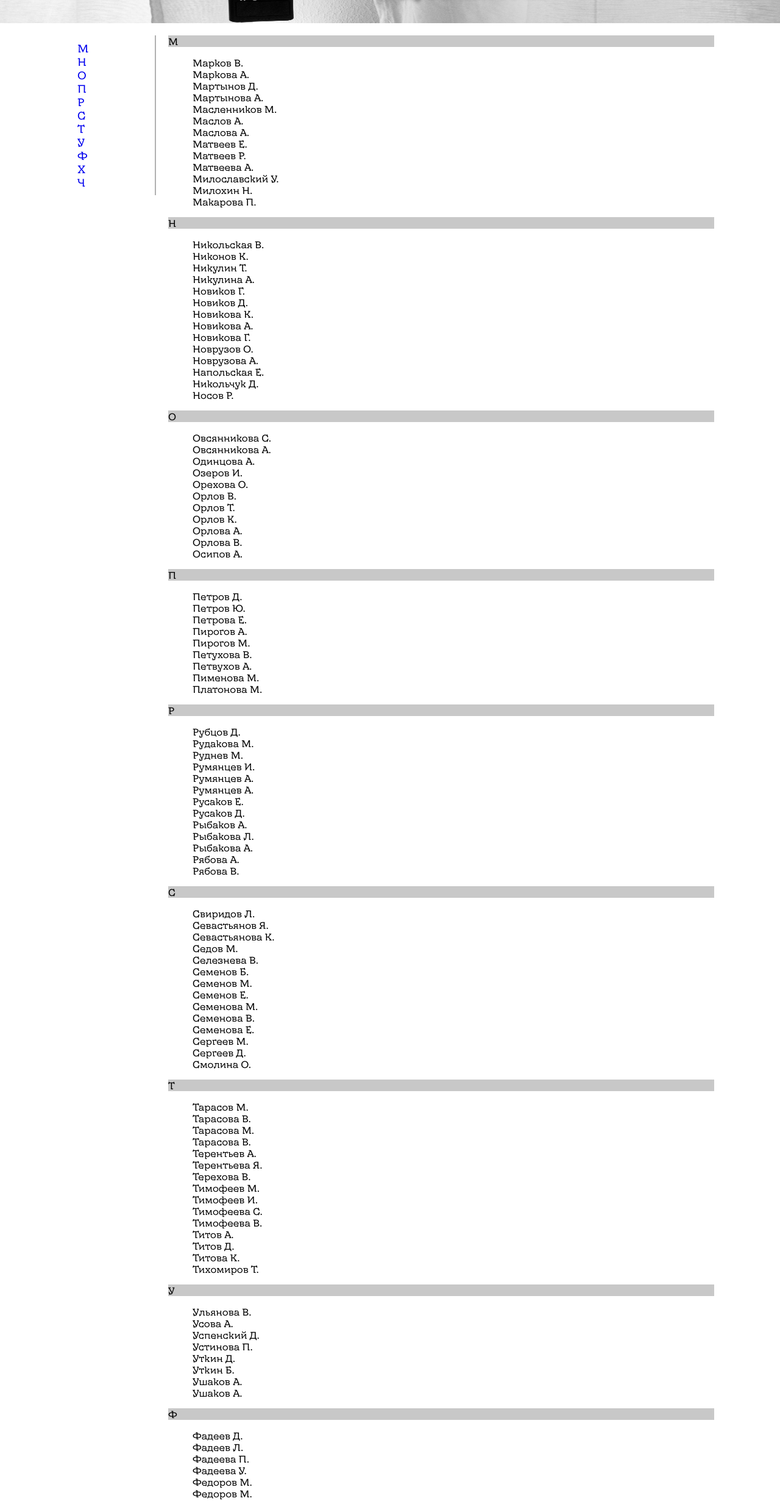
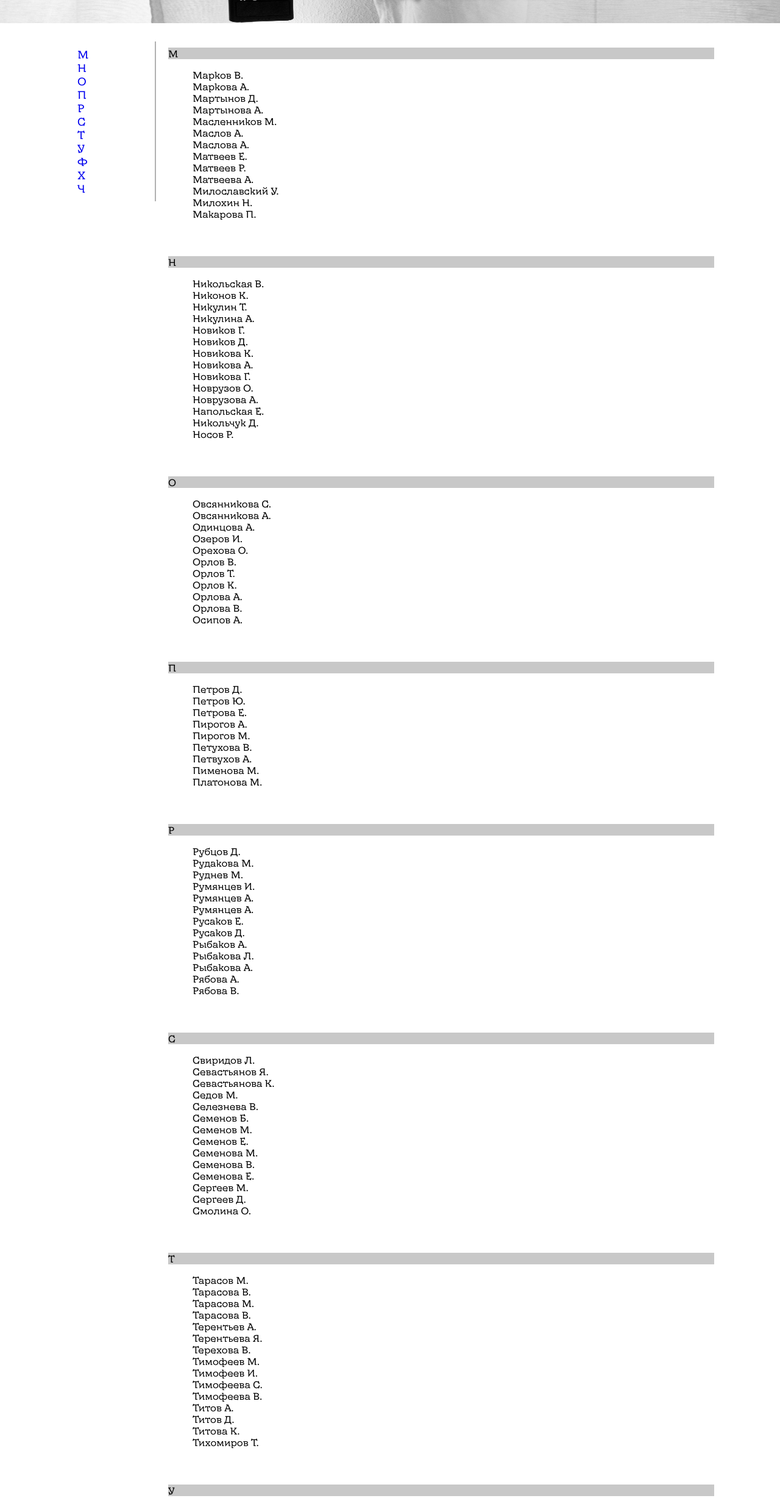
Before and after one commit to Aleccsandra/Aleccsandra-4p22-frontend-alexandra-maslova, a plain HTML site: page homework_5/index.html in a window 1280 px wide. Shown: the part 62-2523 px from the top of the page at 61% size. Drawn offline with Linux system fonts and the light colour scheme.

Commit message:
modify hw5

```diff
--- a/homework_5/index.html
+++ b/homework_5/index.html
@@ -28,8 +28,8 @@
                     <a href="#11">Ч</a>
                 </div>
             </aside>
-            <div class="book">
-                <div class="book-symbol" id="1">М</div>
+            <div class="book" id="1">
+                <div class="book-symbol">М</div>
                 <div class="book-box">
                     <ul class="book-box__items">
                         <li>Марков В.</li>
@@ -47,7 +47,9 @@
                         <li>Макарова П.</li>
                     </ul>
                 </div>
-                <div class="book-symbol" id="2">Н</div>
+            </div>
+            <div class="book" id="2">
+                <div class="book-symbol">Н</div>
                 <div class="book-box">
                     <ul class="book-box__items">
                         <li>Никольская В.</li>
@@ -66,7 +68,9 @@
                         <li>Носов Р.</li>
                     </ul>
                 </div>
-                <div class="book-symbol" id="3">О</div>
+            </div>
+            <div class="book" id="3">
+                <div class="book-symbol">О</div>
                 <div class="book-box">
                     <ul class="book-box__items">
                         <li>Овсянникова С.</li>
@@ -82,7 +86,9 @@
                         <li>Осипов А.</li>
                     </ul>
                 </div>
-                <div class="book-symbol" id="4">П</div>
+            </div>
+            <div class="book" id="4">
+                <div class="book-symbol">П</div>
                 <div class="book-box">
                     <ul class="book-box__items">
                         <li>Петров Д.</li>
@@ -96,7 +102,9 @@
                         <li>Платонова М.</li>
                     </ul>
                 </div>
-                <div class="book-symbol" id="5">Р</div>
+            </div>
+            <div class="book" id="5">
+                <div class="book-symbol">Р</div>
                 <div class="book-box">
                     <ul class="book-box__items">
                         <li>Рубцов Д.</li>
@@ -114,7 +122,9 @@
                         <li>Рябова В.</li>
                     </ul>
                 </div>
-                <div class="book-symbol" id="6">С</div>
+            </div>
+            <div class="book" id="6">
+                <div class="book-symbol">С</div>
                 <div class="book-box">
                     <ul class="book-box__items">
                         <li>Свиридов Л.</li>
@@ -133,7 +143,9 @@
                         <li>Смолина О.</li>
                     </ul>
                 </div>
-                <div class="book-symbol" id="7">Т</div>
+            </div>
+            <div class="book" id="7">
+                <div class="book-symbol">Т</div>
                 <div class="book-box">
                     <ul class="book-box__items">
                         <li>Тарасов М.</li>
@@ -153,7 +165,9 @@
                         <li>Тихомиров Т.</li>
                     </ul>
                 </div>
-                <div class="book-symbol" id="8">У</div>
+            </div>
+            <div class="book" id="8">
+                <div class="book-symbol">У</div>
                 <div class="book-box">
                     <ul class="book-box__items">
                         <li>Ульянова В.</li>
@@ -166,7 +180,9 @@
                         <li>Ушаков А.</li>
                     </ul>
                 </div>
-                <div class="book-symbol" id="9">Ф</div>
+            </div>
+            <div class="book" id="9">
+                <div class="book-symbol">Ф</div>
                 <div class="book-box">
                     <ul class="book-box__items">
                         <li>Фадеев Д.</li>
@@ -185,7 +201,9 @@
                         <li>Федотов Р.</li>
                     </ul>
                 </div>
-                <div class="book-symbol" id="10">Х</div>
+            </div>
+            <div class="book" id="10">
+                <div class="book-symbol">Х</div>
                 <div class="book-box">
                     <ul class="book-box__items">
                         <li>Харитонов Д.</li>
@@ -197,7 +215,9 @@
                         <li>Худякова С.</li>
                     </ul>
                 </div>
-                <div class="book-symbol" id="11">Ч</div>
+            </div>
+            <div class="book" id="11">
+                <div class="book-symbol">Ч</div>
                 <div class="book-box">
                     <ul class="book-box__items">
                         <li>Черкасов М.</li>
@@ -216,6 +236,5 @@
                 </div>
             </div>
         </main>
-        <footer></footer>
     </body>
 </html>
--- a/homework_5/style.css
+++ b/homework_5/style.css
@@ -11,6 +11,7 @@ body {
     transition: all 0.3s ease;
 
 }
+
 
 .header-block__h1 {
 
@@ -39,6 +40,7 @@ body {
     padding: 10px;
     width: 20%;
     margin-right: 30px;
+    margin-top: 30px;
     position: fixed;
     min-width: 70px;
 
@@ -59,18 +61,20 @@ a {
 .book {
 
     width: 70%;
-    margin: 20px;
+    margin: 0px 20px 20px 20px;
     position: relative;
     left: 20%;
 
+}
 
-}
 
 .book-symbol {
 
     background-color: rgb(200, 200, 200);
     position: sticky;
-    top: 20px;
+    top: 0px;
+    z-index: 1;
+    border-top: 40px solid rgb(255, 255, 255);
 
 }
 
```
